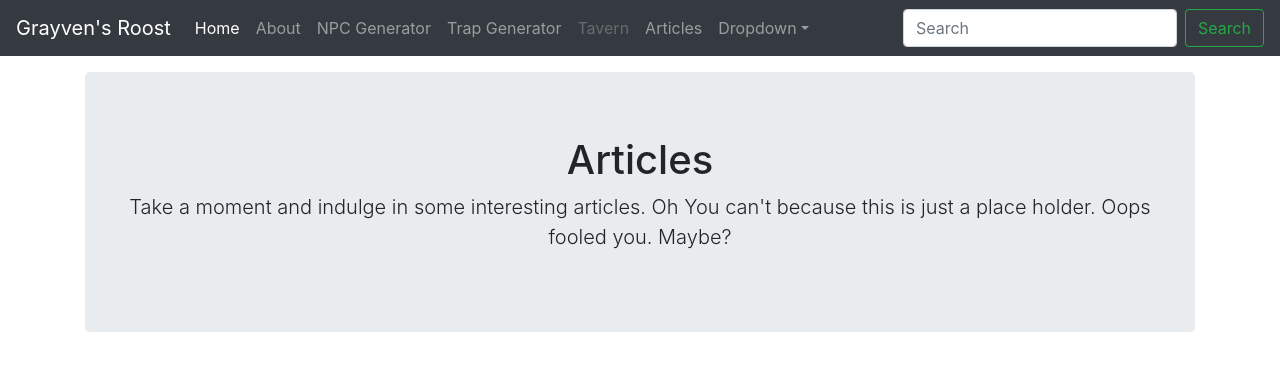
After one commit to neoproxy/roost, a Python web app: template templates/articles.html in a window 1280 px wide. The commit adds this page. Shown: the top 371 px of the page. Run offline with Jinja, Linux system fonts and the light colour scheme; the template is opened without the code that fills it, so the values that code supplies are empty; some libraries are stand-ins or nearby versions.

Commit message:
add articles template

```diff
--- /dev/null
+++ b/templates/articles.html
@@ -0,0 +1,12 @@
+{% extends 'layout.html' %}
+
+{% block body %}
+<div class="jumbotron text-center">
+    <h1>Articles</h1>
+    <p class="lead">Take a moment and indulge in some interesting articles. Oh You can't because this is just a place holder. Oops fooled you. Maybe?</p>
+    <ul class="list-group">
+    {% for article in articles %}
+      <li class="list-group-item"><a href="articles/{{article.id}}">{{article.title}}</a></li>
+    {% endfor %}
+</div>
+{% endblock %}
--- a/templates/includes/_navbar.html
+++ b/templates/includes/_navbar.html
@@ -21,6 +21,9 @@
           <li class="nav-item">
             <a class="nav-link disabled" href="/tavern">Tavern</a>
           </li>
+          <li class="nav-item">
+            <a class="nav-link" href="/articles">Articles</a>
+          </li>
           <li class="nav-item dropdown">
             <a class="nav-link dropdown-toggle" href="https://example.com" id="dropdown01" data-toggle="dropdown" aria-haspopup="true" aria-expanded="false">Dropdown</a>
             <div class="dropdown-menu" aria-labelledby="dropdown01">
```
Also changed, not shown: templates/article.html (added, +12 -0 lines).
